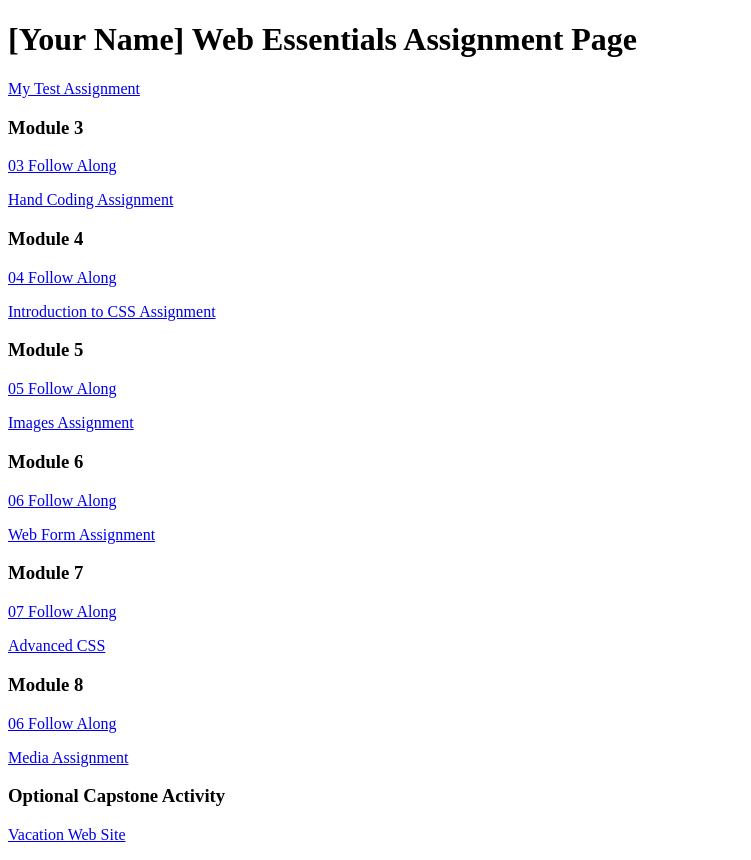
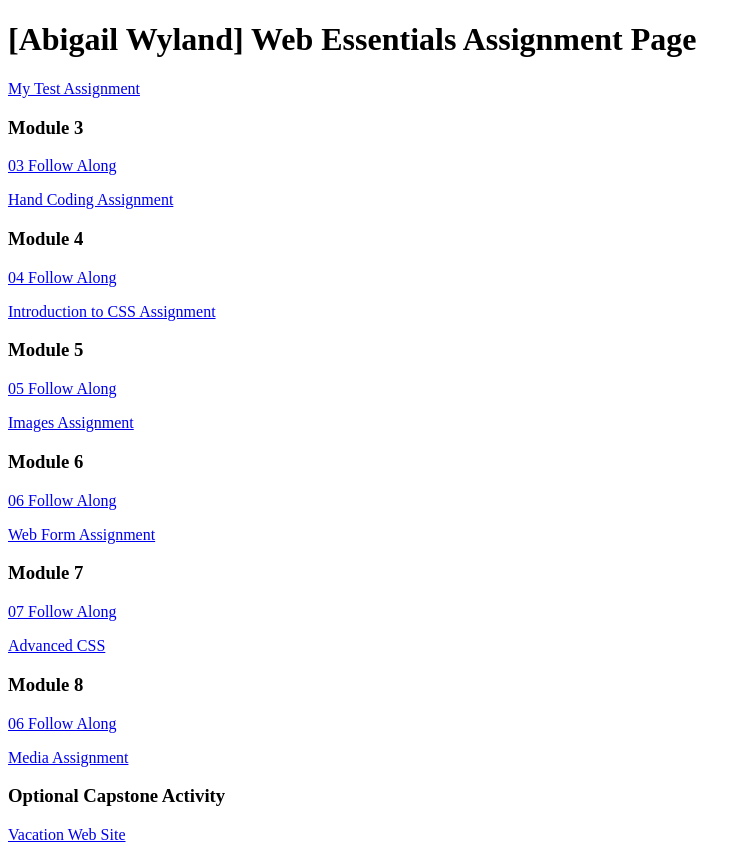
Before and after one commit to abiwyland/dwdd1600, a plain HTML site: page index.html in a window 1280 px wide. Shown: the whole page, without its empty margins (0-751 px from the left). Drawn offline with Linux system fonts and the light colour scheme.

Commit message:
added name

```diff
--- a/index.html
+++ b/index.html
@@ -6,7 +6,7 @@
 		<title>dwdd 1600 assignment list page</title>
 	</head>
 	<body>
-		<h1>[Your Name] Web Essentials Assignment Page</h1>
+		<h1>[Abigail Wyland] Web Essentials Assignment Page</h1>
 		<p><a href="01test">My Test Assignment</a></p>
 
 		<h3>Module 3</h3>
```
